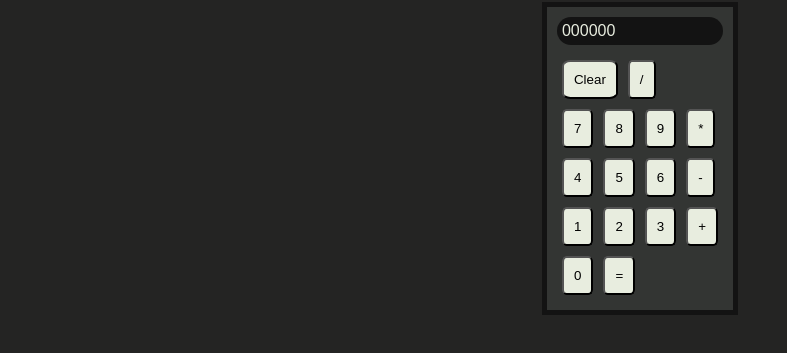
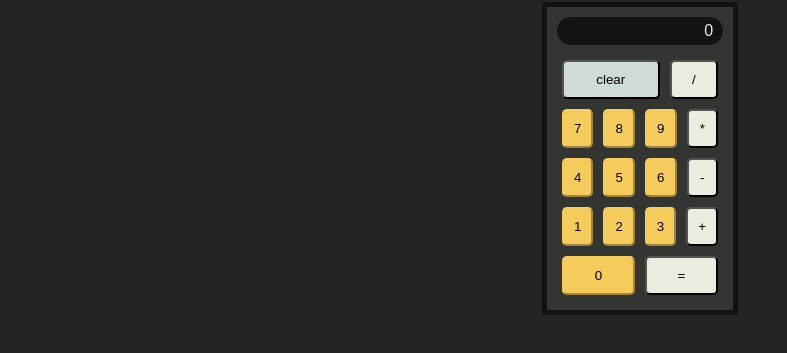
Before and after one commit to how40/calc, a plain HTML site: page index.html in a window 1280 px wide. Shown: the part 71-424 px from the top of the page, without its empty margins (0-787 px from the left). Drawn offline with Linux system fonts and the light colour scheme.

Commit message:
prettified, update display

```diff
--- a/index.html
+++ b/index.html
@@ -15,33 +15,43 @@
     <div id="container">
         <div id="calculator">
             <div class="row" id="row-0">
-                <span id="display">000000</span>
+                <span id="display">0</span>
             </div>
             <div class="row" id="row-1">
-                <button id="btn-clear">Clear</button>
+                <div class = "button-wrapper">
+                    <button id="btn-clear" class="operator">clear</button>
                     <button id="btn-divide" class="operator">/</button>
                 </div>
+            </div>
             <div class="row" id="row-2">
+                <div class = "button-wrapper">
                     <button id="btn-7" class="num">7</button>
                     <button id="btn-8" class="num">8</button>
                     <button id="btn-9" class="num">9</button>
                     <button id="btn-multiply" class="operator">*</button>
                 </div>
+            </div>
             <div class="row" id="row-3">
+                <div class = "button-wrapper">
                     <button id="btn-4" class="num">4</button>
                     <button id="btn-5" class="num">5</button>
                     <button id="btn-6" class="num">6</button>
                     <button id="btn-subtract" class="operator">-</button>
                 </div>
+            </div>
             <div class="row" id="row-4">
+                <div class = "button-wrapper">
                     <button id="btn-1" class="num">1</button>
                     <button id="btn-2" class="num">2</button>
                     <button id="btn-3" class="num">3</button>
                     <button id="btn-add" class="operator">+</button>
                 </div>
+            </div>
             <div class="row" id="row-5">
+                <div class = "button-wrapper">
                     <button id="btn-0" class="num">0</button>
                     <button id="btn-equals" class="operator">=</button>
+                </div>
             </div>
 
         </div>
--- a/script.js
+++ b/script.js
@@ -7,6 +7,7 @@ let subtract = (a,b) => a - b;
 let multiply = (a,b) => a * b;
 
 let divide = (a,b) => a / b;
+
 
 let firstNum;
 let operator;
@@ -20,6 +21,39 @@ let operate = (operator, firstNum, secondNum) => {
     else return "OOPS!";
 }
 
+
+//fill display when button clicked
 let fillDisplay = () => {
 
+    const display = document.querySelector("#display");
+    const operators = Array.from(document.querySelectorAll(".operator"));
+    const numbers = Array.from(document.querySelectorAll(".num"))
+    display.textContent = "0"//initialized blank display
+
+    for(let i = 0; i < numbers.length; i++) { //add event listener to every number
+        numbers[i].addEventListener("click", () => { //any time a button is clicked, add its value to the display
+            let txt = numbers[i].textContent;
+            if (display.textContent === "0") display.textContent = "";
+            display.textContent += txt;
+            let displayVal = display.textContent; //val on display.. duh
+        })
+
+    for(let i = 0; i < operators.length; i++) { //add event listener to every operator
+        operators[i].addEventListener("click", () => {
+            let txt = operators[i].textContent;
+            if (txt === 'clear') display.textContent = "⠀";
+            else { //operator selected
+                numOne = display.textContent;
+                console.log("numOne: " + numOne);
+                let selected = txt;
+                console.log("selected operator: " + selected);
+                display.textContent = "⠀"
+            }
+        })
+    }
 }
+
+
+}//EOF
+
+fillDisplay();
--- a/style.css
+++ b/style.css
@@ -6,6 +6,7 @@ body {
 #container {
     display: flex;
     justify-content: center;
+    align-items: center;
 }
 
 #calculator {
@@ -18,13 +19,42 @@ body {
 button {
     padding: 10px;
     background-color: #E8EDDF;
-    border-radius: 15%;
-    margin: 5px;
+    border-radius: 5px;
 }
+
 
 .row {
     display: flex;
 }
+
+.button-wrapper {
+    display: flex;
+    width: 100%;
+}
+
+.button-wrapper button {
+    flex: 1;
+    margin: 5px;
+}
+
+/* Specific flex values for buttons */
+#btn-clear {
+    flex: 3; /* Takes up 3/4 of the row */
+    background-color: #CFDBD5;
+}
+
+#btn-divide {
+    flex: 1; /* Takes up 1/4 of the row */
+}
+
+#btn-0 {
+    flex: 2; /* Takes up 1/2 of the row */
+}
+
+#btn-equals {
+    flex: 2; /* Takes up 1/2 of the row */
+}
+
 
 #title {
     color: #E8EDDF;
@@ -44,6 +74,17 @@ h2 {
     background-color: #131313;
     color:#E8EDDF;
     padding: 5px;
+    padding-right: 10px;
     border-radius: 15px;
     margin-bottom: 10px;
+    text-align: right;
 }
+
+.operator {
+    background-color: #E8EDDF;
+}
+
+.num {
+    background-color: #F5CB5C;
+    border-color: #F5CB5C
+}
```
Lines whose indentation alone changed are shown as unchanged.
